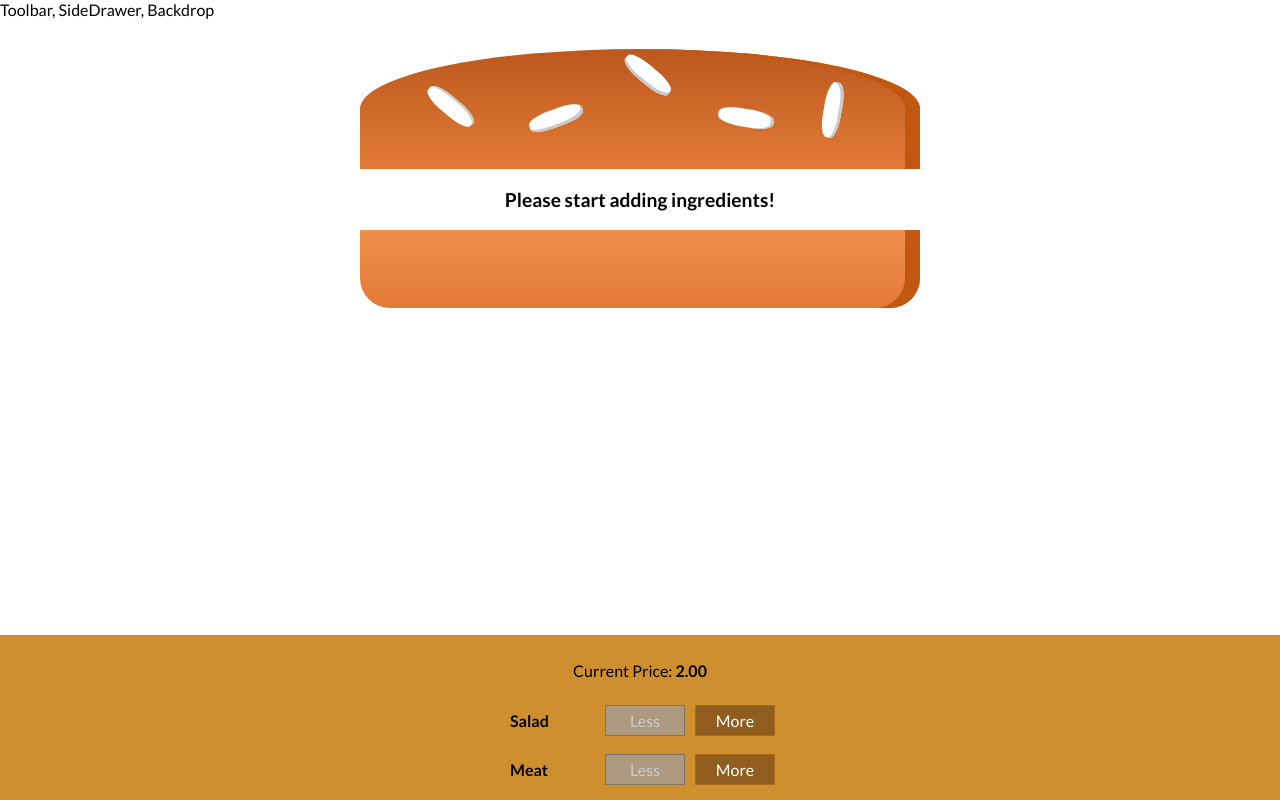
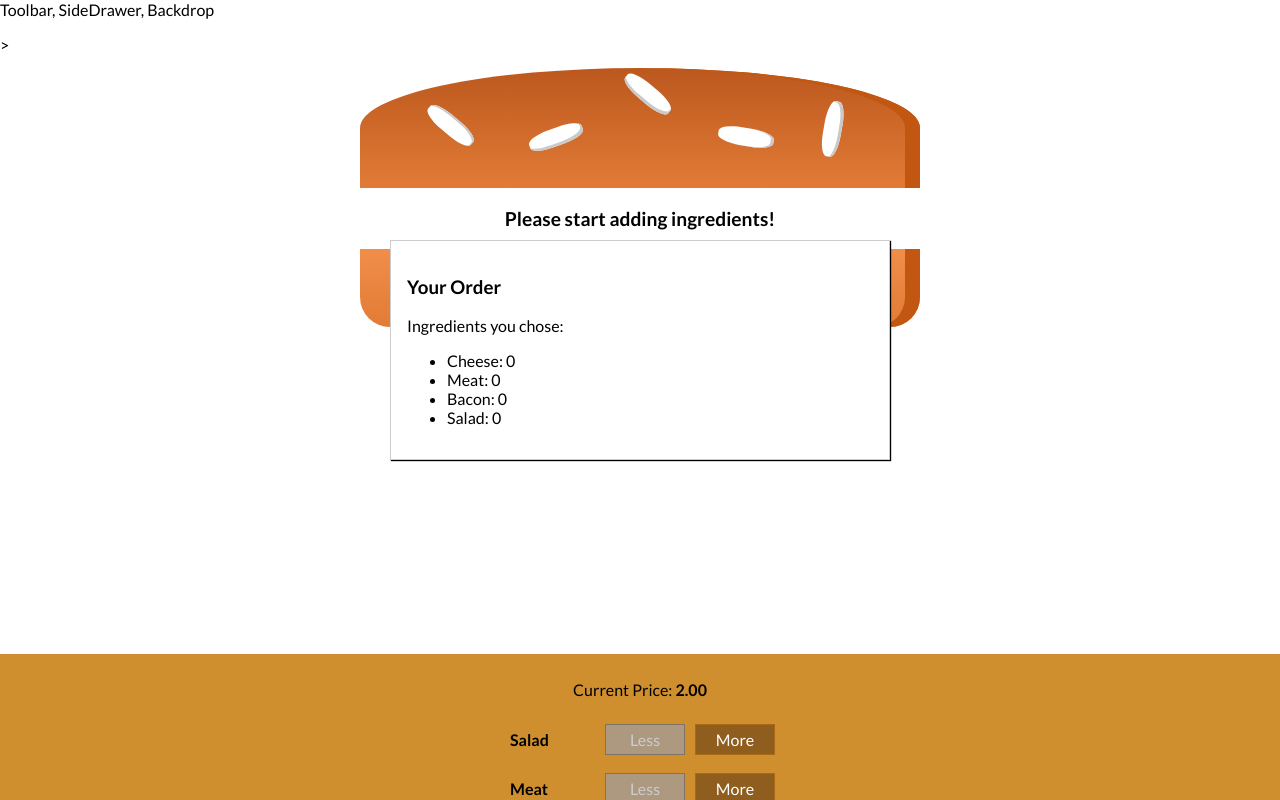
Before and after one commit to petah-sama/react-mr-burger, a React (Create React App) app: page / in a window 1280 px wide. Shown: the top 800 px of the page. Built offline with nearby package versions, Linux system fonts and the light colour scheme.

Commit message:
added a modal to show order summary

```diff
--- /dev/null
+++ b/src/components/Burger/OrderSummary/OrderSummary.jsx
@@ -0,0 +1,26 @@
+import React, { Fragment } from 'react'
+
+import classes from './OrderSummary.module.css'
+
+const orderSummary = (props) => {
+    const ingredientSummary = Object.keys(props.ingredients)
+        .map(igKey => {
+            return (
+                <li key={igKey}>
+                    <span>{igKey}</span>: {props.ingredients[igKey]}
+                </li>
+            );
+        });
+    return (
+        <Fragment>
+            <h3>Your Order</h3>
+            <p>Ingredients you chose:</p>
+            <ul>
+               {ingredientSummary}
+            </ul>
+
+        </Fragment>
+    );
+}
+
+export default orderSummary;
--- /dev/null
+++ b/src/components/Burger/OrderSummary/OrderSummary.module.css
@@ -0,0 +1,3 @@
+span {
+    text-transform: capitalize;
+}
--- /dev/null
+++ b/src/components/UI/Modal/Modal.jsx
@@ -0,0 +1,11 @@
+import React from 'react'
+
+import classes from './Modal.module.css'
+
+const modal = (props) => (
+    <div className={classes.Modal}>
+        {props.children}
+    </div>
+);
+
+export default modal;
--- /dev/null
+++ b/src/components/UI/Modal/Modal.module.css
@@ -0,0 +1,20 @@
+.Modal {
+    position: fixed;
+    z-index: 500;
+    background-color: white;
+    width: 70%;
+    border: 1px solid #ccc;
+    box-shadow: 1px 1px 1px black;
+    padding: 16px;
+    left: 15%;
+    top: 30%;
+    box-sizing: border-box;
+    transition: all 0.3s ease-out;
+}
+
+@media (min-width: 600px) {
+    .Modal {
+        width: 500px;
+        left: calc(50% - 250px);
+    }
+}
--- a/src/containers/BurgerBuilder/BurgerBuilder.jsx
+++ b/src/containers/BurgerBuilder/BurgerBuilder.jsx
@@ -2,6 +2,8 @@
 
 import Burger from '../../components/Burger/Burger';
 import BuildControls from '../../components/Burger/BuildControls/BuildControls';
+import Modal from '../../components/UI/Modal/Modal';
+import OrderSummary from '../../components/Burger/OrderSummary/OrderSummary';
 
 const INGREDIENT_PRICES = {
     salad: 0.5,
@@ -63,6 +65,9 @@
 
         return (
             <Fragment>
+                <Modal>
+                    <OrderSummary ingredients={this.state.ingredients} />
+                </Modal>>
                 <Burger ingredients={this.state.ingredients} />
                 <BuildControls
                     addIngredient={this.addIngredientHandler}
```
